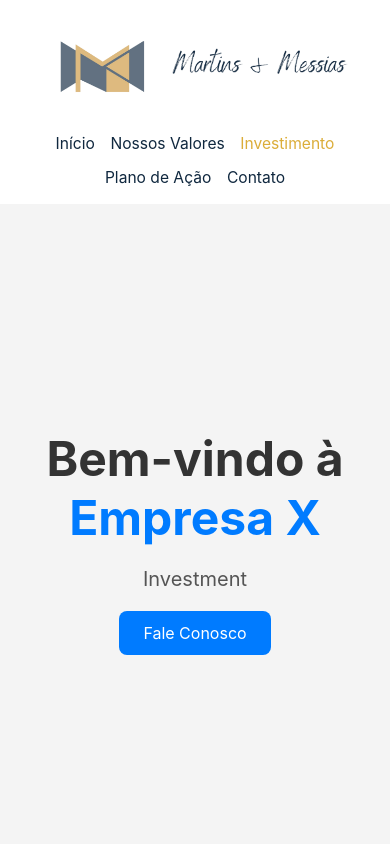
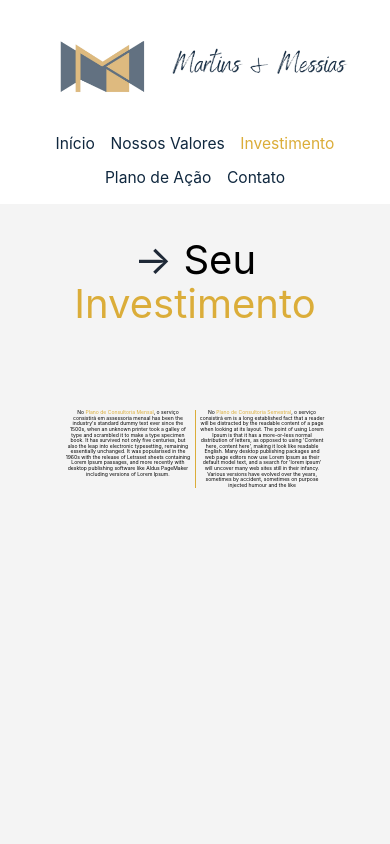
Before and after one commit to devthiagogomes/MartinsMessias, a React (Create React App) app: page /investimento in a window 390 px wide. Shown: the top 844 px of the page. Built offline with nearby package versions, Linux system fonts and the light colour scheme.

Commit message:
addded investment page - still need to do the mobile version

```diff
--- a/src/components/Space.js
+++ b/src/components/Space.js
@@ -2,8 +2,8 @@ export default function Space({ height = 0, width = 0 }) {
     return (
       <div
         style={{
-          height: `${height}px`,
-          width: `${width}px`
+          height: `${height}vh`,
+          width: `${width}vw`
         }}
       />
     );
--- /dev/null
+++ b/src/css/Investment-Page.css
@@ -0,0 +1,45 @@
+
+.container {
+  display: flex;
+  flex-direction: column;
+  align-items: center;
+  justify-content: flex-start;
+  min-height: 80vh;
+  text-align: center;
+  background-color: #f4f4f4;
+  padding: 4vh 4vw;
+}
+
+
+.highlight {
+  color: #dbad39;
+  font-family: 'Inter', serif;
+}
+
+.title {
+  font-size: clamp(40px, 8vw, 100px);
+  width: 70%;
+  line-height: 1.1;
+  font-family: 'Inter', serif;
+}
+
+.plan{
+  font-size: 1.3vw;
+  width: 35%;
+  line-height: 1.1;
+  font-family: 'Inter', serif;
+}
+
+.investment-plan{
+  display: flex;
+  height: 100%;
+  justify-content: center;
+}
+
+.divider{
+  /* height: 100%; */
+  margin-left: 1vw;
+  margin-right: 1vw;
+  width: 0.2vw;
+  background-color: #dbad39;
+}
--- a/src/css/Our-Values-Page.css
+++ b/src/css/Our-Values-Page.css
@@ -43,6 +43,31 @@
   align-self: flex-end;
 }
 
+.values{
+  display: flex;
+  flex-direction: column;
+  padding: 4vh;
+  gap: 4vh;
+  width: 100%;
+  align-items: center;
+}
+
+.values-container{
+  background-color: #f2f2f2;
+  border: 4px solid #cbd5e1;
+  padding: 20px 30px;
+  display: inline-block;
+  color: #1f2937;
+  box-shadow: 0 2px 5px rgba(0,0,0,0.15);
+  width: 35vh;
+}
+
+.upper-values{
+  display: flex;
+  justify-content: space-evenly;
+  width: 100%;
+}
+
 @media (max-width: 768px) {
   .title {
     width: 90%;
@@ -57,4 +82,8 @@
     width: 80%;
     align-self: center;
   }
+
+  .values{
+    display: none;
+  }
 }
--- a/src/pages/HomePage.js
+++ b/src/pages/HomePage.js
@@ -24,7 +24,7 @@ export default function HomePage() {
           <div className='sub-text'>
             Somos um <span className="highlight">escritório especializado</span> na atuação empresarial, com sócios e parceiros com mais de 10 anos de atuação em demandas empresariais, cíveis, gestão e solução de casos complexos, através de estratégias que buscam o equilíbrio entre segurança e rapidez, por reconhecermos a necessidade dinâmica do meio empresarial.
           </div>
-          <Space height={40} />
+          <Space height={2} />
           <div className='sub-text'>
             Temos experiência diferenciada no mercado, com atuação sistematizada, procedimentos claros e focados na melhoria da qualidade de atendimento do cliente.
           </div>
--- a/src/pages/InvestmentPage.js
+++ b/src/pages/InvestmentPage.js
@@ -1,50 +1,52 @@
-import { Link } from 'react-router-dom';
+import Space from "../components/Space";
+import "../css/Investment-Page.css";
 
 export default function InvestmentPage() {
   return (
-    <div style={styles.container}>
-      <h1 style={styles.title}>Bem-vindo à <span style={styles.highlight}>Empresa X</span></h1>
-      <p style={styles.subtitle}>
-       Investment
-      </p>
-      <a href="/contato" style={styles.button}>
-        Fale Conosco
-      </a>
+    <div className="container">
+      <div className="title">
+        <span
+          style={{
+            color: "white",
+            border: "4px solid black;",
+            display: "inline-block",
+            color: "#1f2937",
+          }}
+        >
+          &#8594;
+        </span>{" "}
+        Seu
+        <span className="highlight"> Investimento</span>
+      </div>
+      <Space height={10}></Space>
+      <div className="investment-plan">
+        <div className="plan">
+          No <span className="highlight"> Plano de Consultoria Mensal</span>, o
+          serviço consistirá em assessoria mensal has been the industry's
+          standard dummy text ever since the 1500s, when an unknown printer took
+          a galley of type and scrambled it to make a type specimen book. It has
+          survived not only five centuries, but also the leap into electronic
+          typesetting, remaining essentially unchanged. It was popularised in
+          the 1960s with the release of Letraset sheets containing Lorem Ipsum
+          passages, and more recently with desktop publishing software like
+          Aldus PageMaker including versions of Lorem Ipsum.
+        </div>
+
+        <div className="divider" />
+        <div className="plan">
+          No <span className="highlight"> Plano de Consultoria Semestral</span>,
+          o serviço consistirá em is a long established fact that a reader will
+          be distracted by the readable content of a page when looking at its
+          layout. The point of using Lorem Ipsum is that it has a more-or-less
+          normal distribution of letters, as opposed to using 'Content here,
+          content here', making it look like readable English. Many desktop
+          publishing packages and web page editors now use Lorem Ipsum as their
+          default model text, and a search for 'lorem ipsum' will uncover many
+          web sites still in their infancy. Various versions have evolved over
+          the years, sometimes by accident, sometimes on purpose injected humour
+          and the like
+        </div>
+      </div>
     </div>
   );
 }
-
-const styles = {
-  container: {
-    display: 'flex',
-    flexDirection: 'column',
-    alignItems: 'center',
-    justifyContent: 'center',
-    height: '80vh',
-    padding: '0 20px',
-    textAlign: 'center',
-    backgroundColor: '#f4f4f4',
-  },
-  title: {
-    fontSize: '48px',
-    margin: '0',
-    color: '#333',
-  },
-  highlight: {
-    color: '#007bff',
-  },
-  subtitle: {
-    fontSize: '20px',
-    color: '#555',
-    maxWidth: '600px',
-    margin: '20px 0',
-  },
-  button: {
-    backgroundColor: '#007bff',
-    color: '#fff',
-    padding: '12px 24px',
-    textDecoration: 'none',
-    borderRadius: '8px',
-    transition: 'background-color 0.3s ease',
-  },
-};
--- a/src/pages/OurValuesPage.js
+++ b/src/pages/OurValuesPage.js
@@ -1,22 +1,45 @@
-import Space from '../components/Space';
-import '../css/Our-Values-Page.css';
+import Space from "../components/Space";
+import "../css/Our-Values-Page.css";
 
 export default function OurValuesPage() {
   return (
-    <div className='container'>
-      <div className='upper-line'/>
-      <div className='title'>
-            <span className="highlight">Nossos</span> Valores
+    <div className="container">
+      <div className="upper-line" />
+      <div className="title">
+        <span className="highlight">Nossos</span> Valores
       </div>
-      <div className='lower-line'/>
-      <Space height={64}/>
-      <div className={'sub-text'}>Nosso escritório dedica-se a oferecer soluções jurídicas empresariais construídas sobre os pilares da  <span className="highlight">transparência</span> em cada interação. </div>
-      <Space height={32}/>
-      <div className={'sub-text'}>
-      Pautamos nossa atuação pela assertividade na defesa dos seus interesses, aliada a uma busca constante por <span className="highlight">inovação</span> em nossas estratégias e pela <span className="highlight">eficiência</span> na condução de cada caso.
+      <div className="lower-line" />
+      <div className="values">
+      <div className="upper-values">
+        <div className="values-container">Inovação Contínua e Excelência Técnica</div>
+        <div className="values-container">Confiabilidade e Integridade</div>
       </div>
-      <Space height={32}/>
-      <div className={'sub-text'}>Entendemos que a confiabilidade é fundamental na relação com nossos clientes, e por isso, nosso compromisso é prover uma assessoria jurídica que não apenas responda às suas demandas, mas que também  <span className="highlight">inspire segurança e contribua para a solidez e o crescimento do seu negócio</span>, sempre em estrita conformidade com os preceitos éticos da advocacia.</div>
+      <div className="values-container lower-values">Responsabilidade Fiscal</div>
+      </div>
+      <Space height={6} />
+      <div className={"sub-text"}>
+        Nosso escritório dedica-se a oferecer soluções jurídicas empresariais
+        construídas sobre os pilares da{" "}
+        <span className="highlight">transparência</span> em cada interação.{" "}
+      </div>
+      <Space height={2} />
+      <div className={"sub-text"}>
+        Pautamos nossa atuação pela assertividade na defesa dos seus interesses,
+        aliada a uma busca constante por{" "}
+        <span className="highlight">inovação</span> em nossas estratégias e pela{" "}
+        <span className="highlight">eficiência</span> na condução de cada caso.
+      </div>
+      <Space height={2} />
+      <div className={"sub-text"}>
+        Entendemos que a confiabilidade é fundamental na relação com nossos
+        clientes, e por isso, nosso compromisso é prover uma assessoria jurídica
+        que não apenas responda às suas demandas, mas que também{" "}
+        <span className="highlight">
+          inspire segurança e contribua para a solidez e o crescimento do seu
+          negócio
+        </span>
+        , sempre em estrita conformidade com os preceitos éticos da advocacia.
+      </div>
     </div>
   );
 }
```
